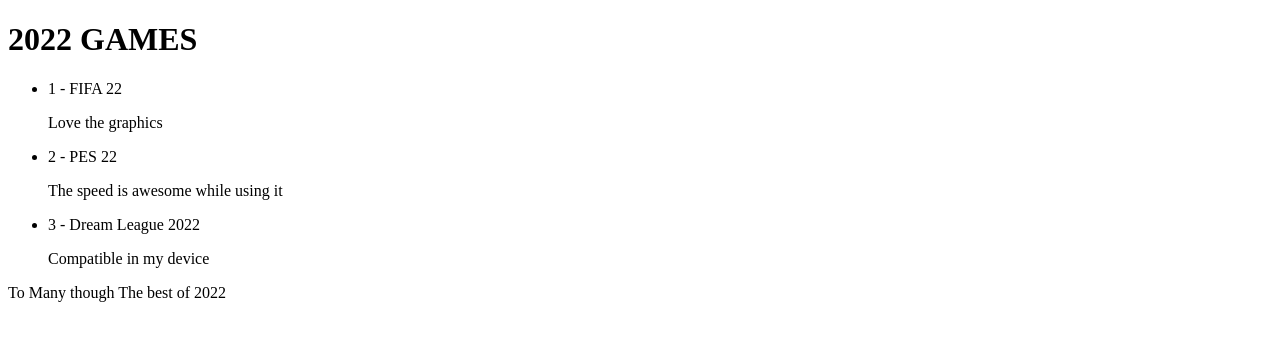
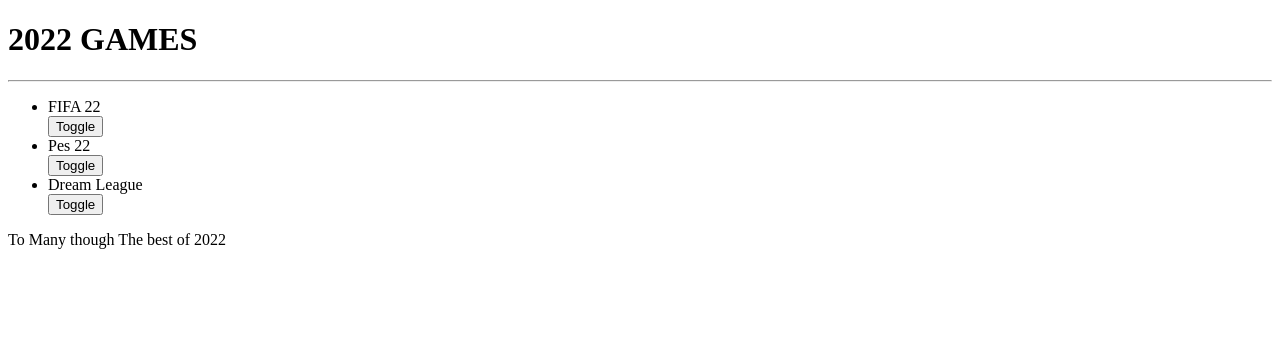
Before and after one commit to SayiaFelix/Games, an Angular app in the folder Games/: page / in a window 1280 px wide. Shown: the top 340 px of the page. Built offline with nearby package versions, Linux system fonts and the light colour scheme.

Commit message:
adding click event

```diff
--- a/Games/src/app/game.ts
+++ b/Games/src/app/game.ts
@@ -1,5 +1,11 @@
 export class Game {
-    id: number | undefined;
-    name: string | undefined;
-    description:string | undefined;
+
+    showDescription:boolean | undefined;
+
+    constructor(public id:number,public name:string,public description:string){
+       this.showDescription=false;
+    }
+    // id: number | undefined;
+    // name: string | undefined;
+    // description:string | undefined;
 }
--- a/Games/src/app/game/game.component.html
+++ b/Games/src/app/game/game.component.html
@@ -1,11 +1,12 @@
 <div>
     <h1>2022 GAMES</h1>
+    <hr>
     <ul>
-        <li *ngFor="let game of games">
-           {{game.id}} - {{game.name}}
-           <app-gamedetail [game]="game"></app-gamedetail>
-        </li>
+        <div *ngFor="let game of games; let i=index">
+            <li>{{game.name}} </li>
+
+            <button (click)="toggleDetail(i)">Toggle</button>
+           <app-gamedetail *ngIf="game.showDescription" [game]="game"></app-gamedetail>
+        </div>
     </ul>
     <P *ngIf="games.length>2">To Many though The best of 2022</P>
-
-    </div>
--- a/Games/src/app/game/game.component.ts
+++ b/Games/src/app/game/game.component.ts
@@ -9,13 +9,17 @@ import { Game } from '../game';
 export class GameComponent implements OnInit {
 
   games:Game[]=[
-    {id:1,name:'FIFA 22',description:'Love the graphics'},
-    {id:2,name:'PES 22',description:'The speed is awesome while using it'},
-    {id:3,name:'Dream League 2022',description:'Compatible in my device'}
-
+    new Game(1,'FIFA 22','Love the Graphics'),
+    new Game(2,'Pes 22','The speed is awesome'),
+    new Game(3,'Dream League','Compatible in my device')
+    // {id:1,name:'FIFA 22',description:'Love the graphics'},
+    // {id:2,name:'PES 22',description:'The speed is awesome while using it'},
+    // {id:3,name:'Dream League 2022',description:'Compatible in my device'}
 
   ]
-
+toggleDetail(index: number){
+this.games[index].showDescription=!this.games[index].showDescription;
+}
 
 
 
```
